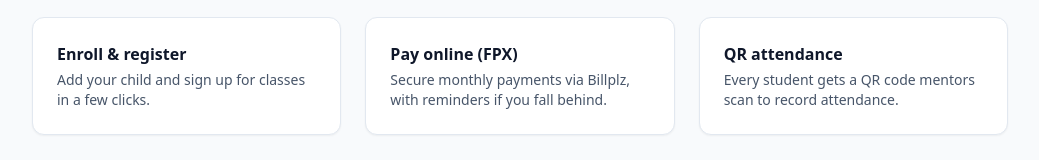
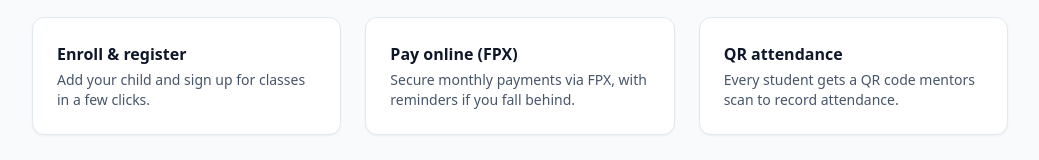
Before and after one commit to asepnh/inovatek-academy, a Next.js app: page / in a window 1280 px wide. Shown: the part 459-619 px from the top of the page, without its empty margins (120-1159 px from the left). Built offline with nearby package versions, Linux system fonts and the light colour scheme; no server answers.

Commit message:
Say FPX instead of Billplz on landing page feature card

```diff
--- a/src/app/page.tsx
+++ b/src/app/page.tsx
@@ -49,7 +49,7 @@ export default async function HomePage() {
         <div className="card text-left">
           <h2 className="font-semibold text-slate-900">Pay online (FPX)</h2>
           <p className="mt-1 text-sm text-slate-600">
-            Secure monthly payments via Billplz, with reminders if you fall behind.
+            Secure monthly payments via FPX, with reminders if you fall behind.
           </p>
         </div>
         <div className="card text-left">
```
